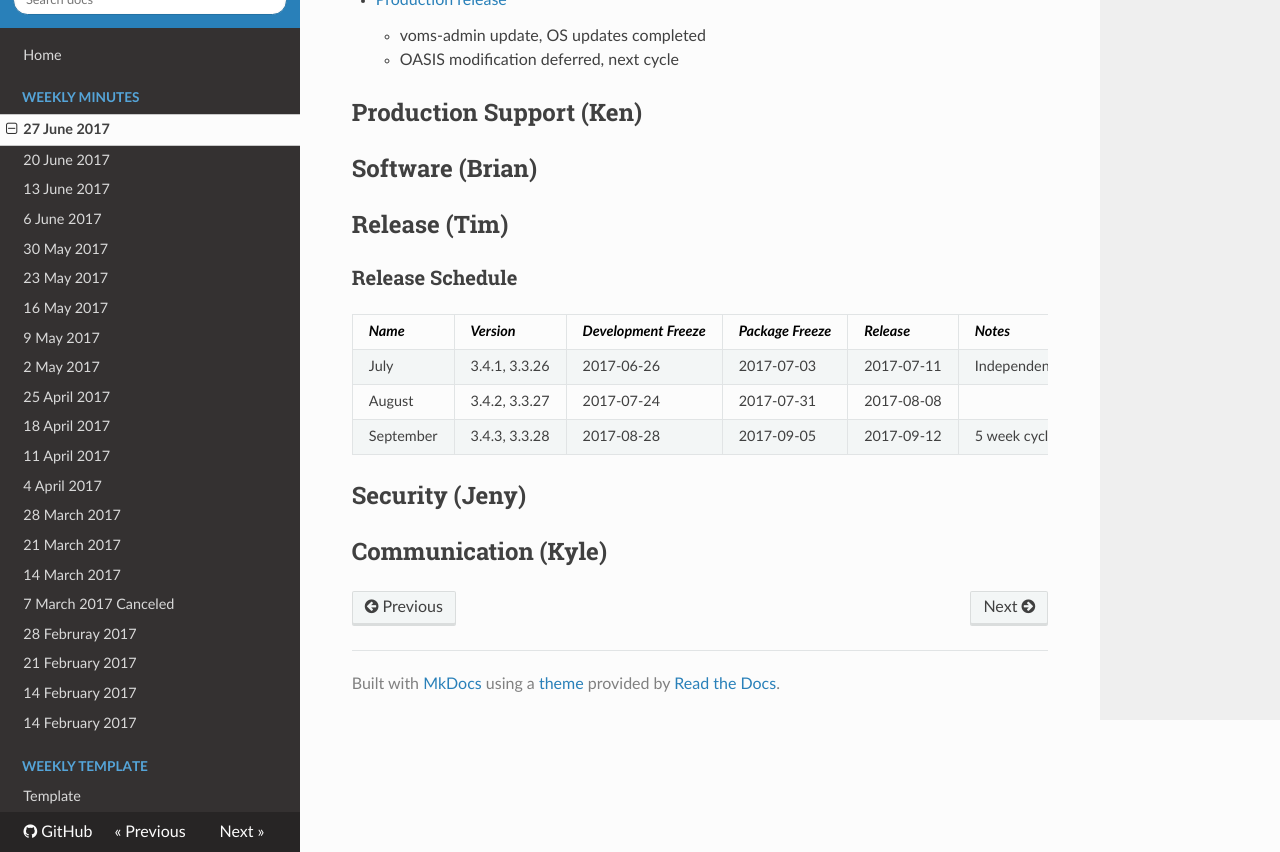
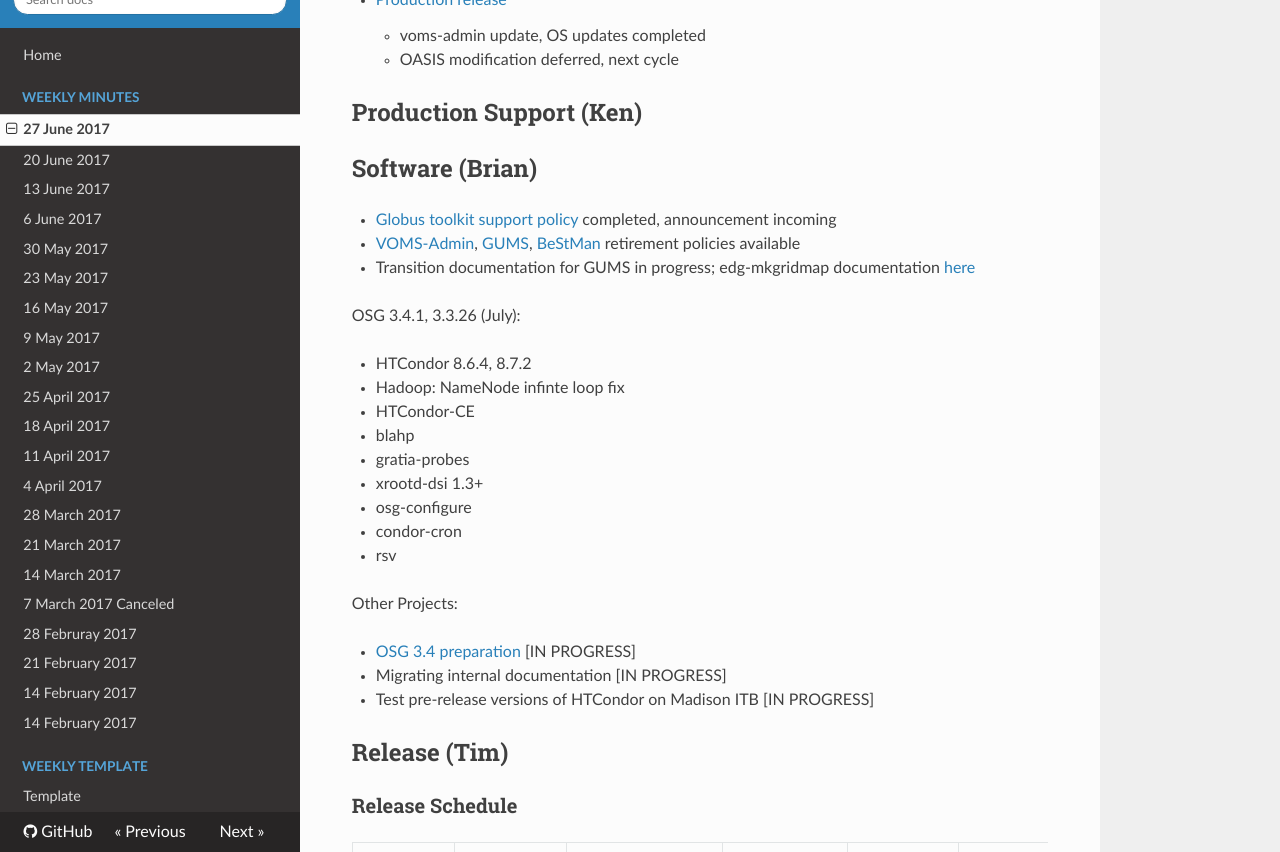
Before and after one commit to zsshah/production, an MkDocs documentation site: the page built from docs/WeeklyMinutes/27June2017.md, in a window 1280 px wide and 900 px high, scrolled down 1187 px, cut to the strip 48-900 px from the top of the window. Built offline with MkDocs 1.6.1, drawn with Linux system fonts in a browser that asks for light colours; nearby versions of some CDN libraries; old or Windows-style settings are respelled for this version of MkDocs; some of the changed text lies outside the part shown.

Commit message:
Software update (and TimT absence)

```diff
--- a/docs/WeeklyMinutes/27June2017.md
+++ b/docs/WeeklyMinutes/27June2017.md
@@ -30,6 +30,28 @@
 
 ## Software (Brian)
 
+-   [Globus toolkit support policy](https://opensciencegrid.github.io/technology/policy/globus-toolkit/) completed, announcement incoming
+-   [VOMS-Admin](https://opensciencegrid.github.io/technology/policy/voms-admin-retire/), [GUMS](https://opensciencegrid.github.io/technology/policy/gums-retire/), [BeStMan](https://opensciencegrid.github.io/technology/policy/bestman-retire/) retirement policies available
+-   Transition documentation for GUMS in progress; edg-mkgridmap documentation [here](https://twiki.opensciencegrid.org/bin/view/Documentation/Release3/OSGReleaseSeries#Migrating_from_edg_mkgridmap_to)
+
+OSG 3.4.1, 3.3.26 (July):
+
+-   HTCondor 8.6.4, 8.7.2
+-   Hadoop: NameNode infinte loop fix
+-   HTCondor-CE
+-   blahp
+-   gratia-probes
+-   xrootd-dsi 1.3+
+-   osg-configure
+-   condor-cron
+-   rsv
+
+Other Projects:
+
+-   [OSG 3.4 preparation](https://jira.opensciencegrid.org/browse/SOFTWARE-2329) [IN PROGRESS]
+-   Migrating internal documentation [IN PROGRESS]
+-   Test pre-release versions of HTCondor on Madison ITB [IN PROGRESS]
+
 ## Release (Tim)
 ### Release Schedule
 | *Name* | *Version* | *Development Freeze* | *Package Freeze* | *Release* | *Notes* |
```
Also changed, not shown: other parts of docs/WeeklyMinutes/27June2017.md (+1 -1 lines).
